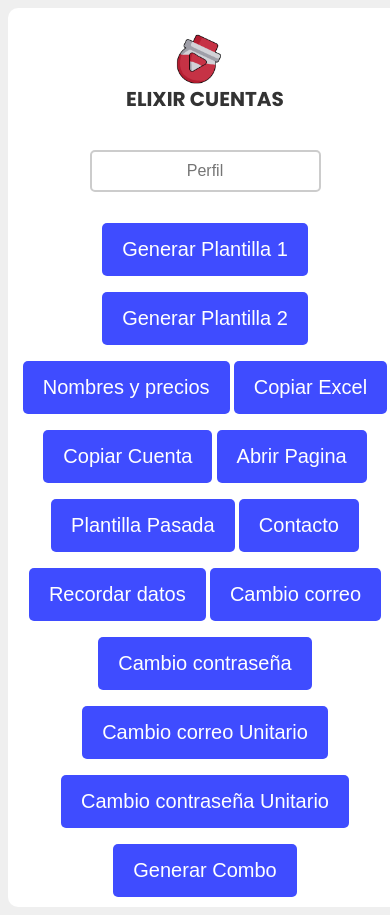
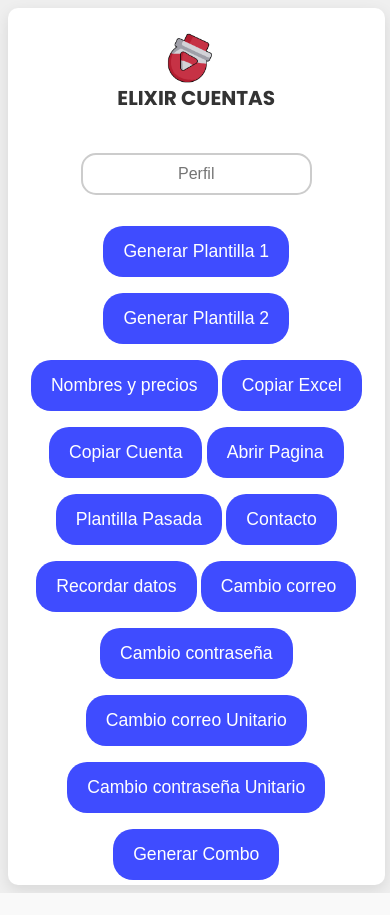
Before and after one commit to Jcastanour/PAGINA-ELIXIR-CUENTAS, a PHP site: page / in a window 390 px wide. After the commit the page ends 893 px from the top, so only its background shows below. Run offline with PHP 8.4, Linux system fonts and the light colour scheme.

Commit message:
Pagina adaptada DISPOSITIVOS PEQUEÑOS

```diff
--- a/script.js
+++ b/script.js
@@ -15,7 +15,7 @@ function actualizarBotones() {
       let contenidoG = 0;
       let menuatras = 0;
 
-      if (window.innerWidth > 600) {
+      if (window.innerWidth > 1100) {
         document.querySelectorAll(".botones button").forEach((button) => {
           button.style.display = "none";
         });
--- a/styles.css
+++ b/styles.css
@@ -14,14 +14,12 @@ body {
 
 header {
   display: flex;
-  text-align: center;
   flex-direction: column;
   justify-content: center;
   background-color: #fff;
   align-items: center;
-  padding: 10px 20px;
+  padding: 20px;
   margin-bottom: 20px;
-  padding: 1rem 0 1rem 0;
   overflow: auto;
 }
 header img {
@@ -37,40 +35,34 @@ header h1 {
 
 .wrapper {
   width: 600px;
-  height: auto;
-  transition: box-shadow 0.3s ease;
-  display: flex;
-  text-align: center;
-  flex-direction: column;
-  justify-content: center;
-  align-items: center;
+  max-width: 100%;
+  padding: 20px;
   background: #fff;
   border-radius: 10px;
-  overflow: auto;
+  box-shadow: 0px 5px 15px rgba(0, 0, 0, 0.1);
+  transition: box-shadow 0.3s ease;
+  text-align: center;
 }
 
 .wrapper:hover {
-  box-shadow: 0px 25px 35px rgba(0, 0, 0, 0.3);
+  box-shadow: 0px 25px 35px rgba(0, 0, 0, 0.2);
 }
 
 button {
-  transition: transform 0.3s ease;
   font-size: 1.1rem;
   margin-top: 1rem;
-  border-radius: 5px;
+  padding: 15px 20px;
+  border-radius: 20px;
   outline: none;
   border: none;
-  height: auto;
   background: rgb(63, 76, 255);
   color: #fff;
   cursor: pointer;
-  padding: 15px 20px;
-  font-size: 20px;
-  white-space: nowrap;
+  transition: background 0.3s ease, transform 0.3s ease;
 }
 
 button:hover {
-  background: rgb(54, 68, 255);
+  background: rgb(0, 149, 27);
   transform: scale(1.02);
 }
 
@@ -80,7 +72,7 @@ input[type="text"] {
   margin-bottom: 15px; /* Incrementar el margen inferior para separarlo visualmente del siguiente elemento */
   text-align: center;
   border: 2px solid #ccc; /* Agregar un borde para resaltar el input */
-  border-radius: 5px; /* Agregar bordes redondeados */
+  border-radius: 15px; /* Agregar bordes redondeados */
   transition: border-color 0.3s ease; /* Transición suave para el cambio de color del borde */
 }
 
@@ -92,6 +84,33 @@ input[type="text"]:focus {
 
 .contenedor-botones {
   display: none;
+}
+
+/* Nuevos estilos para pantallas pequeñas */
+@media (max-width: 1100px) {
+  .contenedor-botones {
+    display: block;
+    margin-top: 10px;
+  }
+
+  .wrapper {
+    width: 98%;
+    padding: 5px;
+  }
+
+  header img {
+    width: 50px;
+    height: 50px;
+  }
+
+  header h1 {
+    font-size: 20px;
+  }
+
+  /* Mostrar todos los botones en pantallas pequeñas */
+  .botones button {
+    display: inline-block;
+  }
 }
 
 .mensaje-container {
@@ -127,24 +146,3 @@ input[type="text"]:focus {
 .lista div:last-child {
   border-right: 100;
 }
-
-/* Nuevos estilos para pantallas pequeñas */
-@media (max-width: 600px) {
-  .contenedor-botones {
-    display: block; /* Mostrar el contenedor de botones en pantallas pequeñas */
-  }
-  .botones button {
-    display: inline-block; /* Mostrar los botones en pantallas pequeñas */
-  }
-  .wrapper {
-    width: 100%; /* Ajustar el ancho del wrapper para pantallas pequeñas */
-    padding: 10px; /* Agregar padding para darle espacio interno */
-  }
-  header img {
-    width: 50px; /* Ajustar el tamaño de la imagen para pantallas pequeñas */
-    height: 50px;
-  }
-  header h1 {
-    font-size: 20px; /* Ajustar el tamaño de la fuente del encabezado para pantallas pequeñas */
-  }
-}
```
